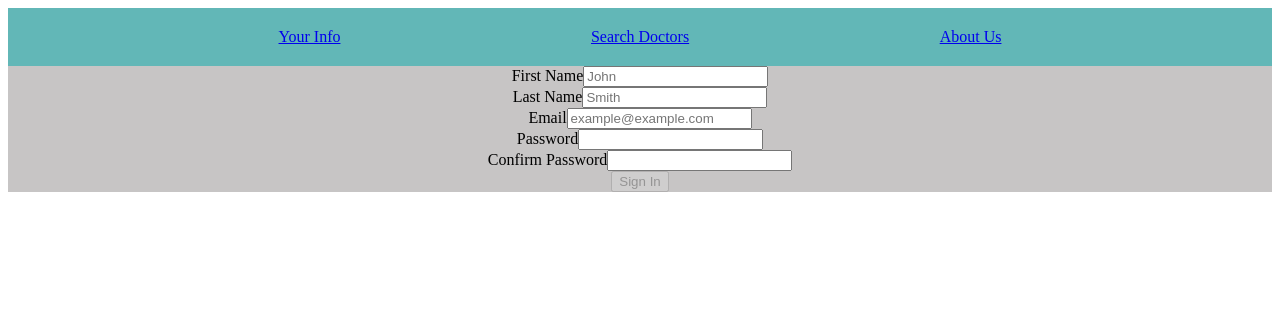
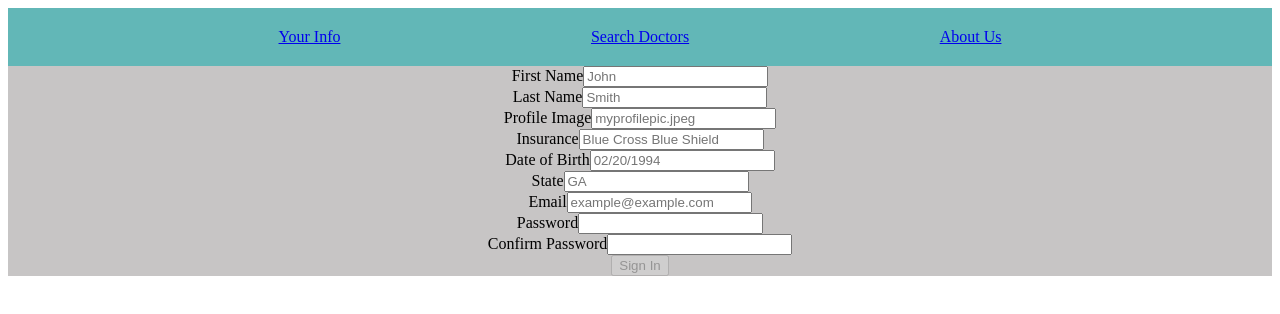
Before and after one commit to trumanmiller20/Patient-Pathway-PERN, a React (Create React App) app in the folder client/: page /register in a window 1280 px wide. Shown: the top 314 px of the page. Built offline with nearby package versions, Linux system fonts and the light colour scheme.

Commit message:
updated register.jsx

```diff
--- a/client/src/App.js
+++ b/client/src/App.js
@@ -42,7 +42,12 @@ const App = () => {
         <Route
           path="/sign-in"
           // element={<SignIn setPatient={() => console.log('whaeveryouwant')} />}
-          element={<SignIn hello={() => console.log('whaeveryouwant')} />}
+          element={
+            <SignIn
+              hello={() => console.log('whaeveryouwant')}
+              setPatient={setPatient}
+            />
+          }
         ></Route>
         <Route path="/register" element={<Register />}></Route>
         <Route
--- a/client/src/components/Register.jsx
+++ b/client/src/components/Register.jsx
@@ -5,13 +5,19 @@ import { useNavigate } from 'react-router-dom'
 const Register = () => {
   let navigate = useNavigate()
 
-  const [formValues, setFormValues] = useState({
+  let initialState = {
     firstName: '',
     lastName: '',
+    profile_img: '',
+    insurance: '',
+    date_of_birth: '',
+    state: '',
     email: '',
     password: '',
     confirmPassword: ''
-  })
+  }
+
+  const [formValues, setFormValues] = useState(initialState)
 
   const handleChange = (e) => {
     setFormValues({ ...formValues, [e.target.name]: e.target.value })
@@ -22,16 +28,14 @@ const Register = () => {
     await RegisterPatient({
       firstName: formValues.firstName,
       lastName: formValues.lastName,
+      profile_img: formValues.profile_img,
+      insurance: formValues.insurance,
+      date_of_birth: formValues.date_of_birth,
+      state: formValues.state,
       email: formValues.email,
       password: formValues.password
     })
-    setFormValues({
-      firstName: '',
-      lastName: '',
-      email: '',
-      password: '',
-      confirmPassword: ''
-    })
+    setFormValues(initialState)
     navigate('/signin')
   }
 
@@ -58,6 +62,50 @@ const Register = () => {
               type="text"
               placeholder="Smith"
               value={formValues.lastName}
+              required
+            />
+          </div>
+          <div className="input-wrapper">
+            <label htmlFor="profile_img">Profile Image</label>
+            <input
+              onChange={handleChange}
+              name="profile_img"
+              type="text"
+              placeholder="myprofilepic.jpeg"
+              value={formValues.profile_img}
+              required
+            />
+          </div>
+          <div className="input-wrapper">
+            <label htmlFor="insurance">Insurance</label>
+            <input
+              onChange={handleChange}
+              name="insurance"
+              type="text"
+              placeholder="Blue Cross Blue Shield"
+              value={formValues.insurance}
+              required
+            />
+          </div>
+          <div className="input-wrapper">
+            <label htmlFor="date_of_birth">Date of Birth</label>
+            <input
+              onChange={handleChange}
+              name="date_of_birth"
+              type="text"
+              placeholder="02/20/1994"
+              value={formValues.date_of_birth}
+              required
+            />
+          </div>
+          <div className="input-wrapper">
+            <label htmlFor="state">State</label>
+            <input
+              onChange={handleChange}
+              name="state"
+              type="text"
+              placeholder="GA"
+              value={formValues.state}
               required
             />
           </div>
```
